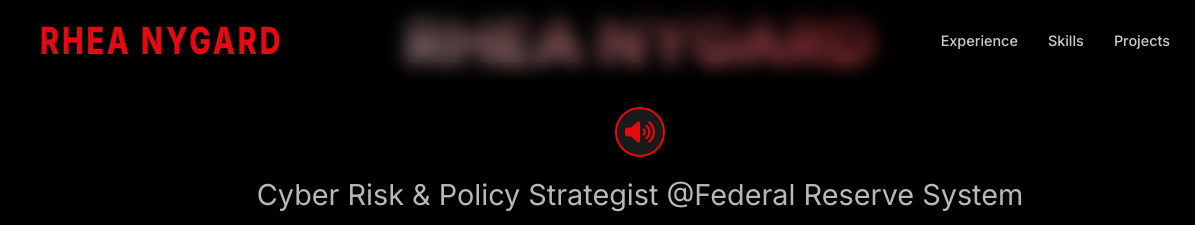
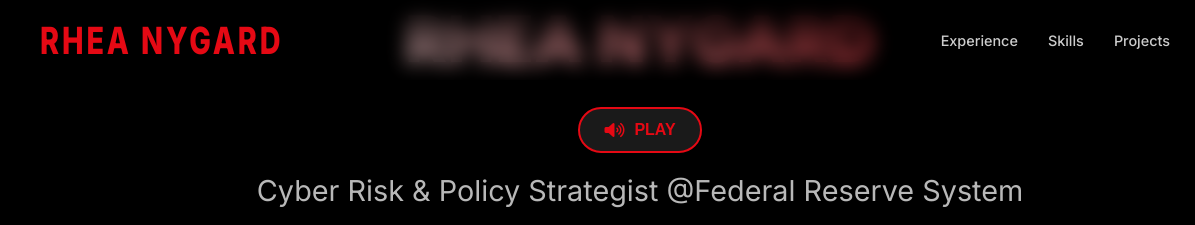
Before and after one commit to rheacisa/cv-flix, a plain HTML site: page index.html in a window 1280 px wide. Shown: the top 225 px of the page, 0-1195 px from the left. Drawn offline with Linux system fonts and the light colour scheme.

Commit message:
Add PLAY text to sound button

```diff
--- a/index.html
+++ b/index.html
@@ -589,16 +589,17 @@
             background: rgba(255,255,255,0.1);
             border: 2px solid #e50914;
             color: #e50914;
-            width: 50px;
-            height: 50px;
-            border-radius: 50%;
-            font-size: 1.5rem;
+            padding: 12px 24px;
+            border-radius: 25px;
+            font-size: 1rem;
+            font-weight: 600;
             cursor: pointer;
             transition: all 0.3s ease;
             margin: 20px 0;
             display: inline-flex;
             align-items: center;
             justify-content: center;
+            gap: 10px;
         }
 
         .sound-btn:hover {
@@ -700,6 +701,7 @@
         <h1 class="hero-title">RHEA NYGARD</h1>
         <button class="sound-btn" onclick="playTaDum()" aria-label="Play Netflix sound">
             <i class="fas fa-volume-up"></i>
+            PLAY
         </button>
         <h2 class="hero-subtitle">Cyber Risk & Policy Strategist @Federal Reserve System</h2>
         <p class="hero-description">
```
